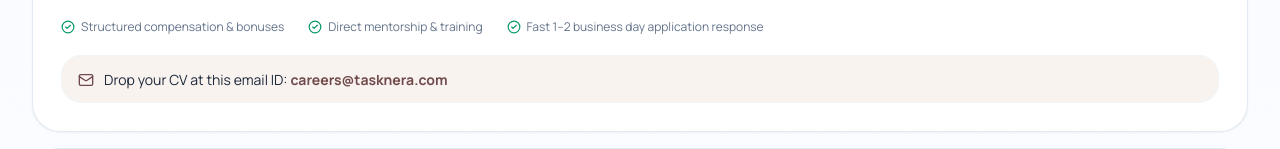
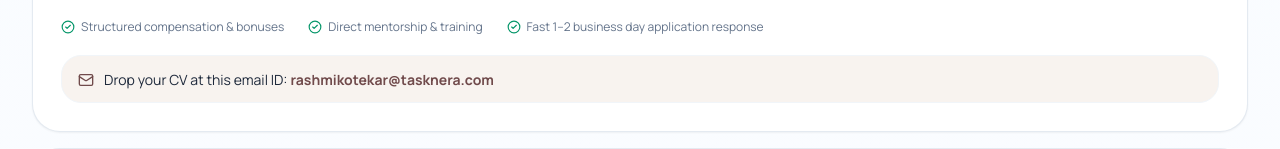
Before and after one commit to operations2003/tasknera, a Next.js app: page /careers in a window 1280 px wide. Shown: the part 2518-2667 px from the top of the page. Built offline with nearby package versions, Linux system fonts and the light colour scheme; no server answers.

Commit message:
feat: add careers page with detailed job listings and department categories

```diff
--- a/src/app/careers/page.tsx
+++ b/src/app/careers/page.tsx
@@ -34,6 +34,7 @@ interface JobPosition {
   summary: string;
   responsibilities: string[];
   requirements: string[];
+  email?: string;
 }
 
 const openPositions: JobPosition[] = [
@@ -57,6 +58,7 @@ const openPositions: JobPosition[] = [
       'Deep expertise in GCP IAM architecture, fine-grained access control, conditional bindings, and identity governance.',
       'Advanced proficiency in Terraform / Terragrunt, infrastructure state management, and GitOps automated delivery workflows.',
     ],
+    email: 'rashmikotekar@tasknera.com',
   },
   {
     id: 'senior-salesforce-lwc-developer-ltm',
@@ -78,6 +80,7 @@ const openPositions: JobPosition[] = [
       'Advanced proficiency in Apex programming, design patterns, asynchronous processing, and unit testing frameworks.',
       'Demonstrated experience leading enterprise-scale component refactoring, Visualforce/Aura-to-LWC migrations, and release governance.',
     ],
+    email: 'rashmikotekar@tasknera.com',
   },
   {
     id: 'aws-agentic-ai-architect-bedrock',
@@ -99,6 +102,7 @@ const openPositions: JobPosition[] = [
       'Deep hands-on expertise with Amazon Bedrock, Bedrock Agents, Action Groups, Knowledge Bases, and Guardrails.',
       'Advanced proficiency in Python, modern AI frameworks (LangChain, LlamaIndex, LangGraph), and asynchronous programming.',
     ],
+    email: 'rashmikotekar@tasknera.com',
   },
   {
     id: 'databricks-platform-engineer-admin',
@@ -120,6 +124,7 @@ const openPositions: JobPosition[] = [
       'Deep expertise in Unity Catalog administration, access control lists (ACLs), data sharing (Delta Sharing), and data governance frameworks.',
       'Proficiency in Infrastructure as Code (IaC) using Terraform for Databricks automation and cluster policy configurations.',
     ],
+    email: 'rashmikotekar@tasknera.com',
   },
   {
     id: 'snowflake-admin-architect',
@@ -141,6 +146,7 @@ const openPositions: JobPosition[] = [
       'Mastery of Snowflake internals: Virtual Warehouses, Storage layer, Micro-partitioning, Metadata caching, and Query Profiler.',
       'Deep understanding of enterprise RBAC, Snowflake Secure Views, Data Masking, SCIM provisioning, and Okta/Azure AD SSO federation.',
     ],
+    email: 'rashmikotekar@tasknera.com',
   },
   {
     id: 'idmc-mdm-consultant',
@@ -162,6 +168,7 @@ const openPositions: JobPosition[] = [
       'Deep expertise in IDMC Business 360 architecture, Match & Merge tuning, Survivorship, and Hierarchies.',
       'Strong hands-on background in Cloud Data Integration (CDI) and Cloud Data Quality (CDQ) rule creation.',
     ],
+    email: 'rashmikotekar@tasknera.com',
   },
   {
     id: 'strategy-growth-manager',
@@ -183,6 +190,7 @@ const openPositions: JobPosition[] = [
       'Strong analytical and quantitative modeling skills (advanced Excel, financial analysis, BI tools like Tableau/PowerBI).',
       'Exceptional executive communication, storytelling, stakeholder management, and pitch presentation skills.',
     ],
+    email: 'rashmikotekar@tasknera.com',
   },
   {
     id: 'sales-executive-hyd',
@@ -204,6 +212,7 @@ const openPositions: JobPosition[] = [
       'Exceptional communication, negotiation, active listening, and relationship-building skills in English and regional languages.',
       'Self-motivated, goal-oriented mindset with comfort in meeting outbound call and revenue conversion KPIs.',
     ],
+    email: 'rashmikotekar@tasknera.com',
   },
   {
     id: 'customer-support-fresher',
@@ -225,6 +234,7 @@ const openPositions: JobPosition[] = [
       'Excellent verbal and written English communication skills with clear, courteous telephone and chat etiquette.',
       'Basic computer proficiency, fast typing speed (30+ WPM), and comfort using web-based tools and Google Workspace / MS Office.',
     ],
+    email: 'rashmikotekar@tasknera.com',
   },
 ];
 
@@ -307,11 +317,11 @@ export default function CareersPage() {
                 <ArrowRight className="w-4 h-4" />
               </a>
               <a
-                href="mailto:careers@tasknera.com"
+                href="mailto:rashmikotekar@tasknera.com"
                 className="bg-white/10 hover:bg-white/20 text-white border border-white/20 font-medium px-6 py-3 rounded-full transition-all flex items-center gap-2 backdrop-blur-sm text-sm"
               >
                 <Mail className="w-4 h-4 text-tn-coral" />
-                <span>Email careers@tasknera.com</span>
+                <span>Email rashmikotekar@tasknera.com</span>
               </a>
             </div>
 
@@ -534,12 +544,12 @@ export default function CareersPage() {
                       <span>
                         Drop your CV at this email ID:{' '}
                         <a
-                          href={`mailto:careers@tasknera.com?subject=Application for ${encodeURIComponent(
+                          href={`mailto:${job.email || 'rashmikotekar@tasknera.com'}?subject=Application for ${encodeURIComponent(
                             job.title
                           )} [TaskNera Careers]`}
                           className="font-bold text-[#704A4B] hover:underline"
                         >
-                          careers@tasknera.com
+                          {job.email || 'rashmikotekar@tasknera.com'}
                         </a>
                       </span>
                     </div>
@@ -561,8 +571,8 @@ export default function CareersPage() {
                   <Mail className="w-4 h-4 text-[#704A4B] flex-shrink-0" />
                   <span>
                     Drop your CV at this email ID:{' '}
-                    <a href="mailto:careers@tasknera.com?subject=General Application [TaskNera Careers]" className="font-bold text-[#704A4B] hover:underline">
-                      careers@tasknera.com
+                    <a href="mailto:rashmikotekar@tasknera.com?subject=General Application [TaskNera Careers]" className="font-bold text-[#704A4B] hover:underline">
+                      rashmikotekar@tasknera.com
                     </a>
                   </span>
                 </div>
```
